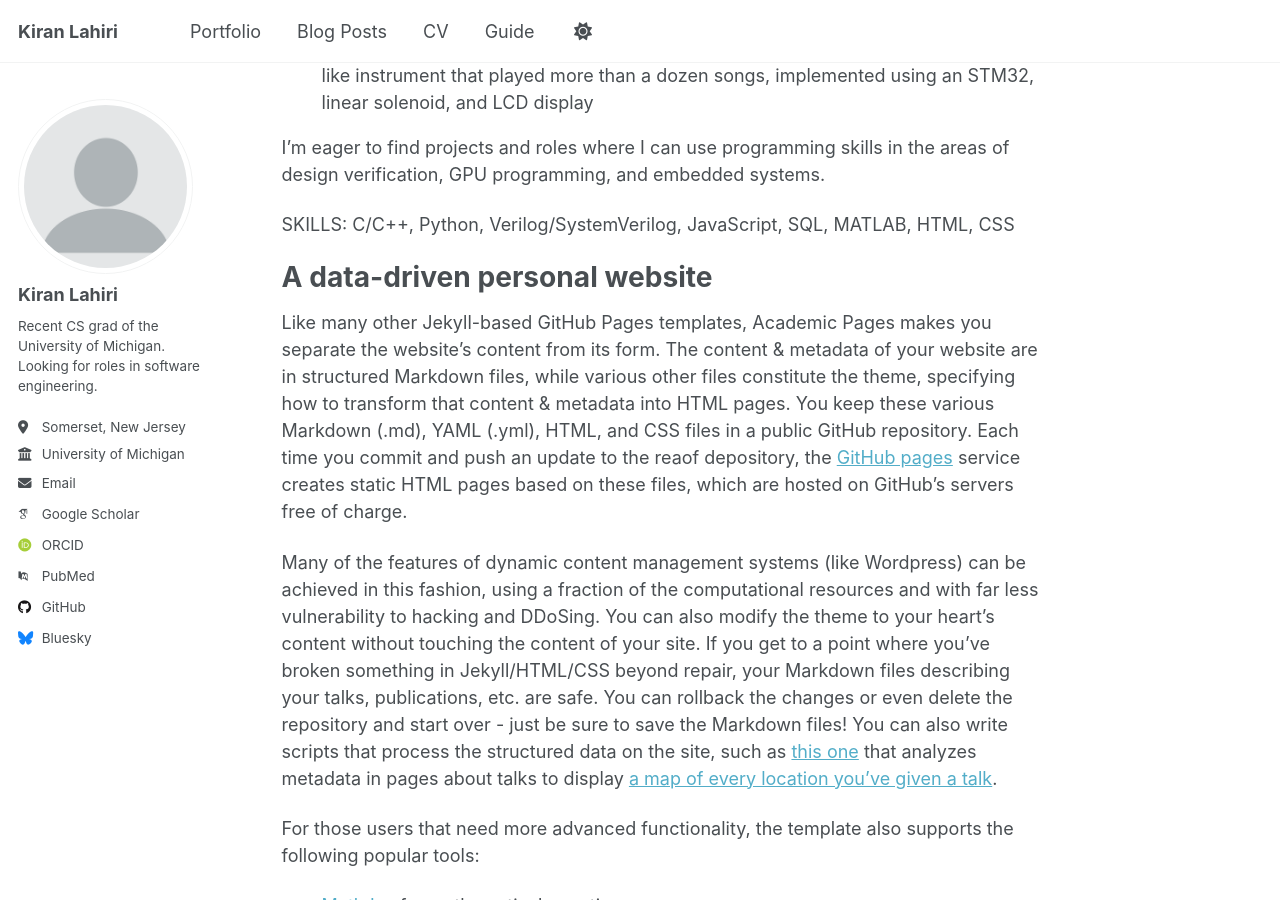
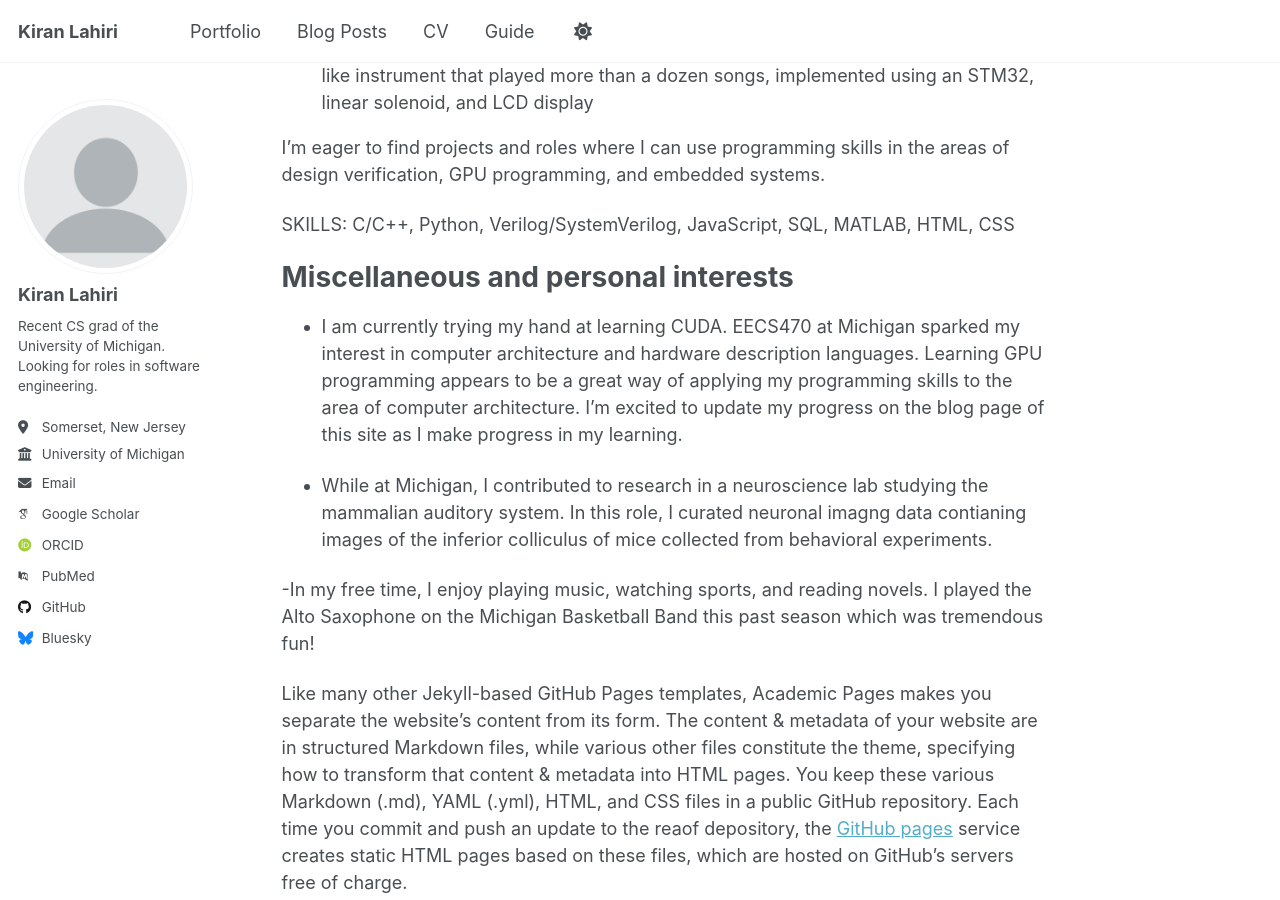
Before and after one commit to kiranlahiri/kiranlahiri.github.io, a Jekyll site: the page built from _pages/about.md, in a window 1280 px wide and 900 px high, scrolled down 337 px. Built offline with Jekyll 4.4.1, drawn with Linux system fonts in a browser that asks for light colours; some web fonts are replaced; a script that is not in the unit is left out.

Commit message:
some more edits

```diff
--- a/_pages/about.md
+++ b/_pages/about.md
@@ -17,8 +17,16 @@ I'm eager to find projects and roles where I can use programming skills in the a
 SKILLS: C/C++, Python, Verilog/SystemVerilog, JavaScript, SQL, MATLAB, HTML, CSS
 
 
-A data-driven personal website
+Miscellaneous and personal interests
 ======
+
+- I am currently trying my hand at learning CUDA. EECS470 at Michigan sparked my interest in computer architecture and hardware description languages. Learning GPU programming appears to be a great way of applying my programming skills to the area of computer architecture. I'm excited to update my progress on the blog page of this site as I make progress in my learning.
+
+- While at Michigan, I contributed to research in a neuroscience lab studying the mammalian auditory system. In this role, I curated  neuronal imagng data contianing images of the inferior colliculus of mice collected from behavioral experiments.
+
+-In my free time, I enjoy playing music, watching sports, and reading novels. I played the Alto Saxophone on the Michigan Basketball Band this past season which was tremendous fun!
+
+
 Like many other Jekyll-based GitHub Pages templates, Academic Pages makes you separate the website's content from its form. The content & metadata of your website are in structured Markdown files, while various other files constitute the theme, specifying how to transform that content & metadata into HTML pages. You keep these various Markdown (.md), YAML (.yml), HTML, and CSS files in a public GitHub repository. Each time you commit and push an update to the reaof depository, the [GitHub pages](https://pages.github.com/) service creates static HTML pages based on these files, which are hosted on GitHub's servers free of charge.
 
 Many of the features of dynamic content management systems (like Wordpress) can be achieved in this fashion, using a fraction of the computational resources and with far less vulnerability to hacking and DDoSing. You can also modify the theme to your heart's content without touching the content of your site. If you get to a point where you've broken something in Jekyll/HTML/CSS beyond repair, your Markdown files describing your talks, publications, etc. are safe. You can rollback the changes or even delete the repository and start over - just be sure to save the Markdown files! You can also write scripts that process the structured data on the site, such as [this one](https://github.com/academicpages/academicpages.github.io/blob/master/talkmap.ipynb) that analyzes metadata in pages about talks to display [a map of every location you've given a talk](https://academicpages.github.io/talkmap.html).
```
